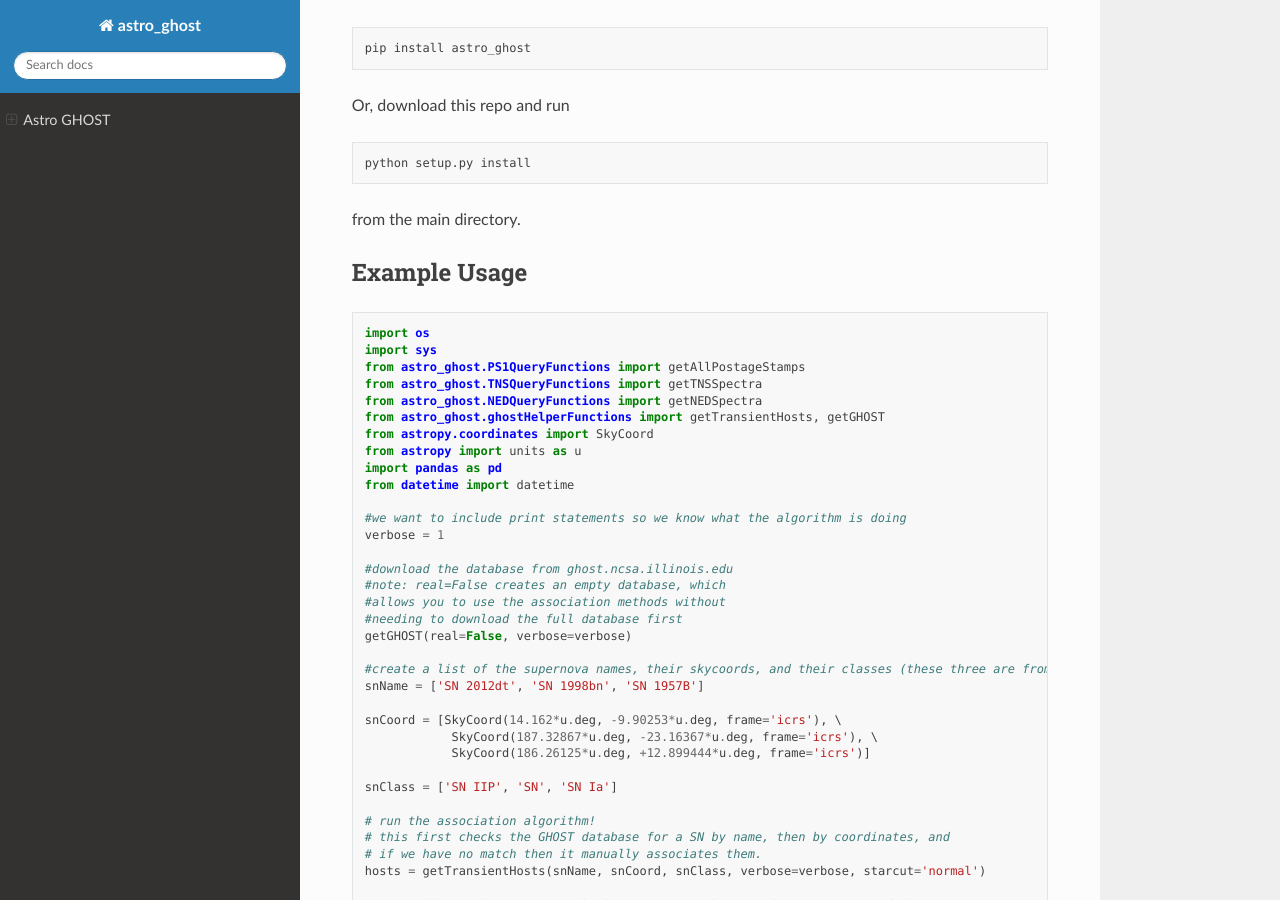
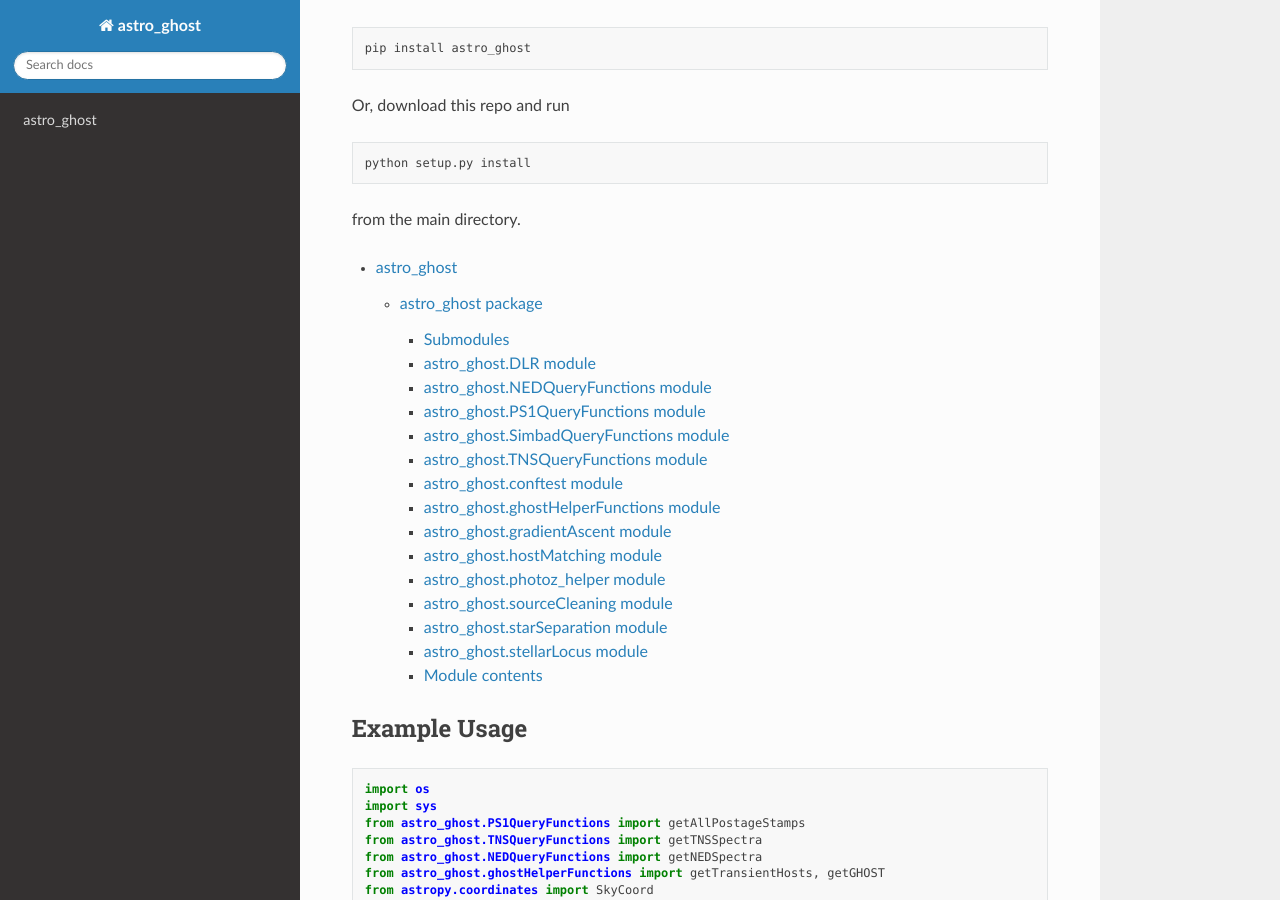
Before and after one commit to uiucsn/astro_ghost, a Sphinx documentation site: the page built from docs/index.rst, in a window 1280 px wide and 900 px high, scrolled down 333 px. Built offline with Sphinx 7.4.7 and the Read the Docs theme 2.0.0, drawn with Linux system fonts in a browser that asks for light colours; part of the change alters nothing that is shown.

```diff
--- a/docs/index.rst
+++ b/docs/index.rst
@@ -24,6 +24,11 @@ Or, download this repo and run
    python setup.py install
 
 from the main directory.
+
+.. toctree::
+   :maxdepth: 4
+
+   source/modules
 
 Example Usage
 =============
```
